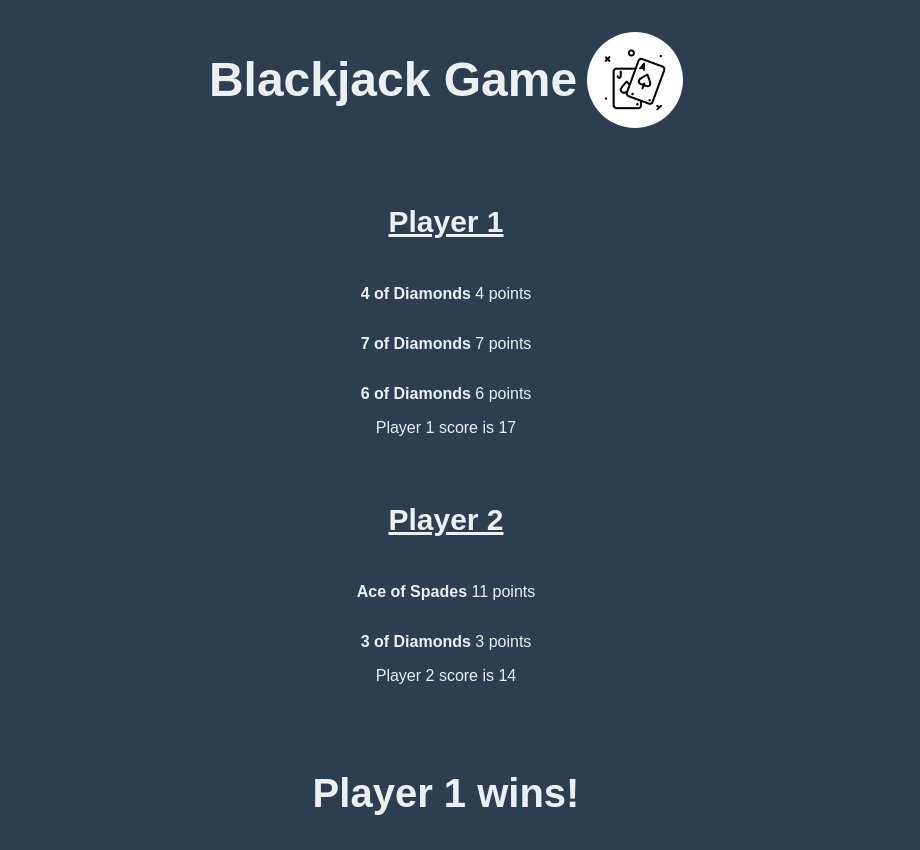
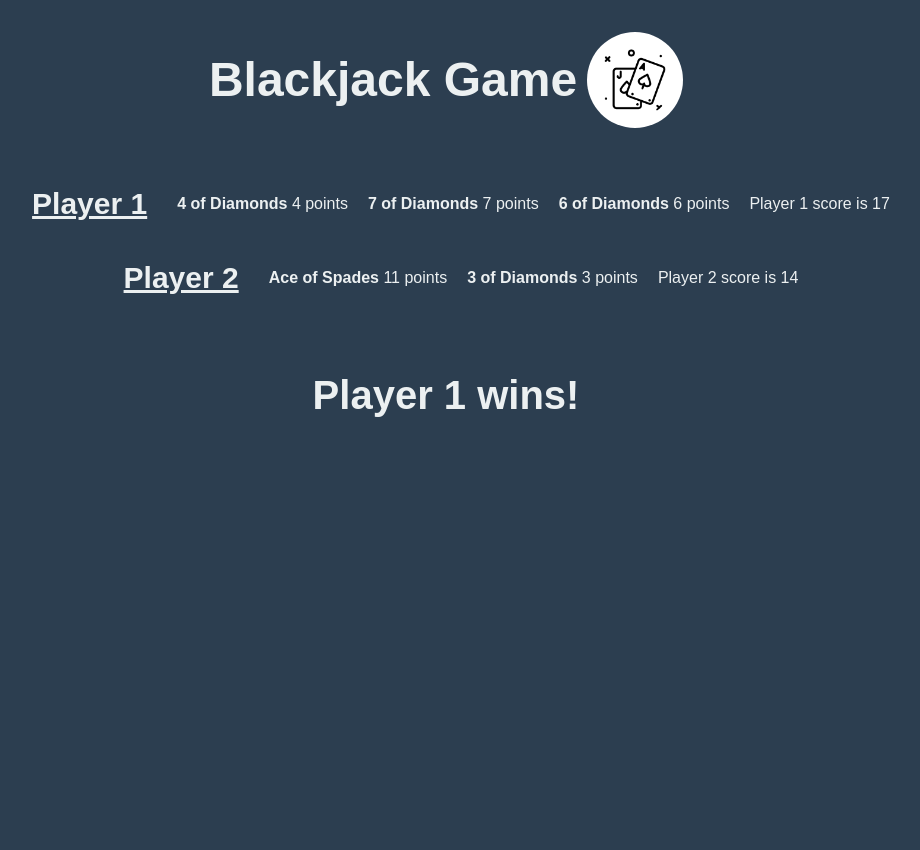
Before and after one commit to Ben-Cor/PHPBlackjack, a PHP site: page / in a window 1280 px wide. Shown: the whole page, without its empty margins (204-1124 px from the left). After the commit the page ends 417 px from the top, so only its background shows below. Run offline with PHP 8.4, Linux system fonts and the light colour scheme.

Commit message:
additonal styles added to player hand

```diff
--- a/index.php
+++ b/index.php
@@ -31,8 +31,10 @@ function newHand(Deck $deck, int $player) {
     $hand = $deck->makeHand();
     $score = $hand->calcScore();
     $hand->drawCard($score, $deck);
+    echo "<div class='playerHand'>";
     echo "</br> <h3 class='playerName'> Player $player </h3>".$hand->displayHand() ;
-    echo "Player $player score is ".$hand->calcScore()."</br></br>";
+    echo "Player $player score is ".$hand->calcScore()."</br>";
+    echo "</div>";
     $score = $hand->calcScore();
     return $score;
 }
--- a/style.css
+++ b/style.css
@@ -4,10 +4,7 @@ body {
     color: #ecf0f1;
     margin: 0;
     padding-left: 20px;
-    display: flex;
-    flex-direction: column;
-    align-items: center;
-    justify-content: center;
+    text-align: center;
 }
 
 .mainIcon {
@@ -31,6 +28,15 @@ body {
 .playerName {
     font-size: 30px;
     text-decoration: underline;
+    margin: 10px;
+}
+
+.playerHand {
+    display: flex;
+    justify-content: center;
+    align-items: center;
+    gap: 20px;
+    margin-top: 20px;
 }
 
 .outcome {
```
